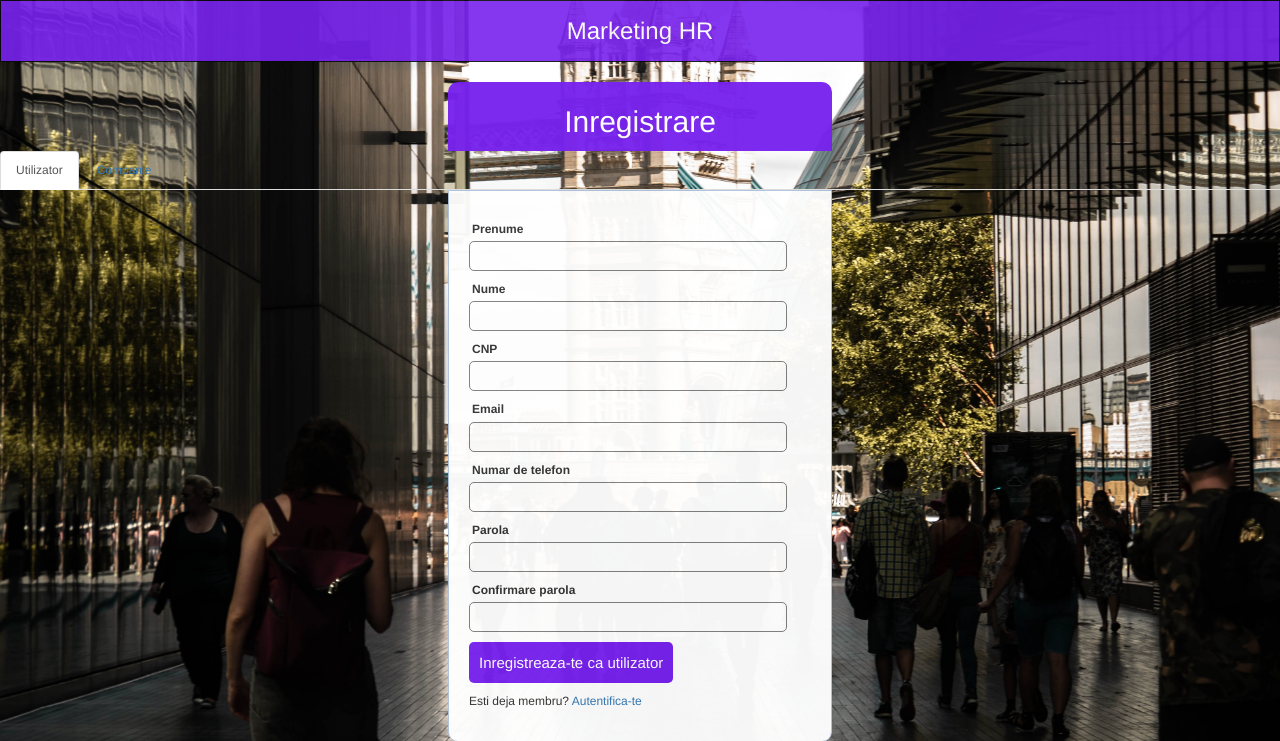
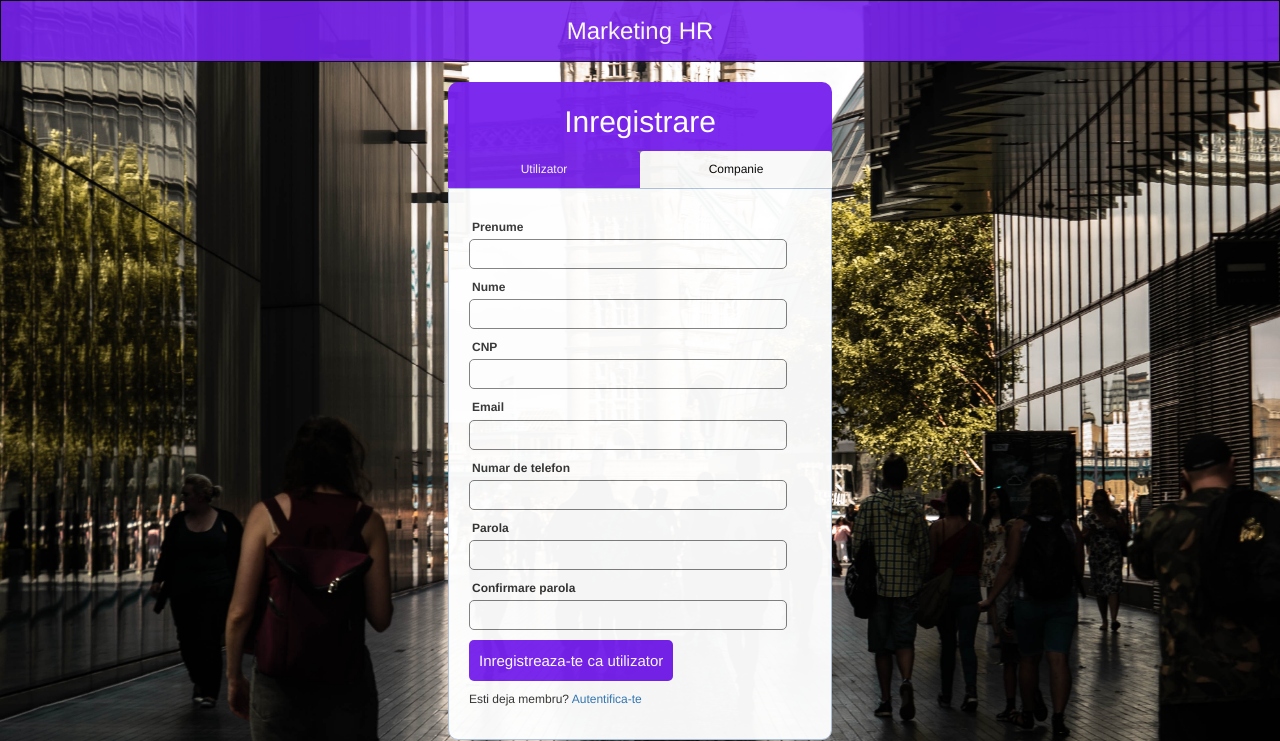
Before and after one commit to ghOvidiu/marketing-hr-platform, a PHP site: page /marketingHR/register.php in a window 1280 px wide. Shown: the top 741 px of the page. Run offline with PHP 8.4, Linux system fonts and the light colour scheme.

Commit message:
Add files via upload

```diff
--- a/css/login-register-navbar.css
+++ b/css/login-register-navbar.css
@@ -27,5 +27,31 @@
  	background: url(../assets/login-background.jpg) no-repeat;
  	background-size: cover;
  	background-position: center;
+}
 
+#tab-list {
+    margin: 0 auto;
+    width: 30%;
+    display: flex;
+    background-color: grey;
+    opacity: 0.96;
 }
+
+#tab-list li {
+    flex-basis: 100%;
+    text-align: center;
+}
+
+#tab-list li a {
+    background-color: white;
+    color: black;
+    margin: 0;
+    border:none;
+    opacity: 0.96;
+}
+
+#tab-list li.active a {
+    background-color: #72e;
+    color:white;
+    margin: 0;
+}
```
